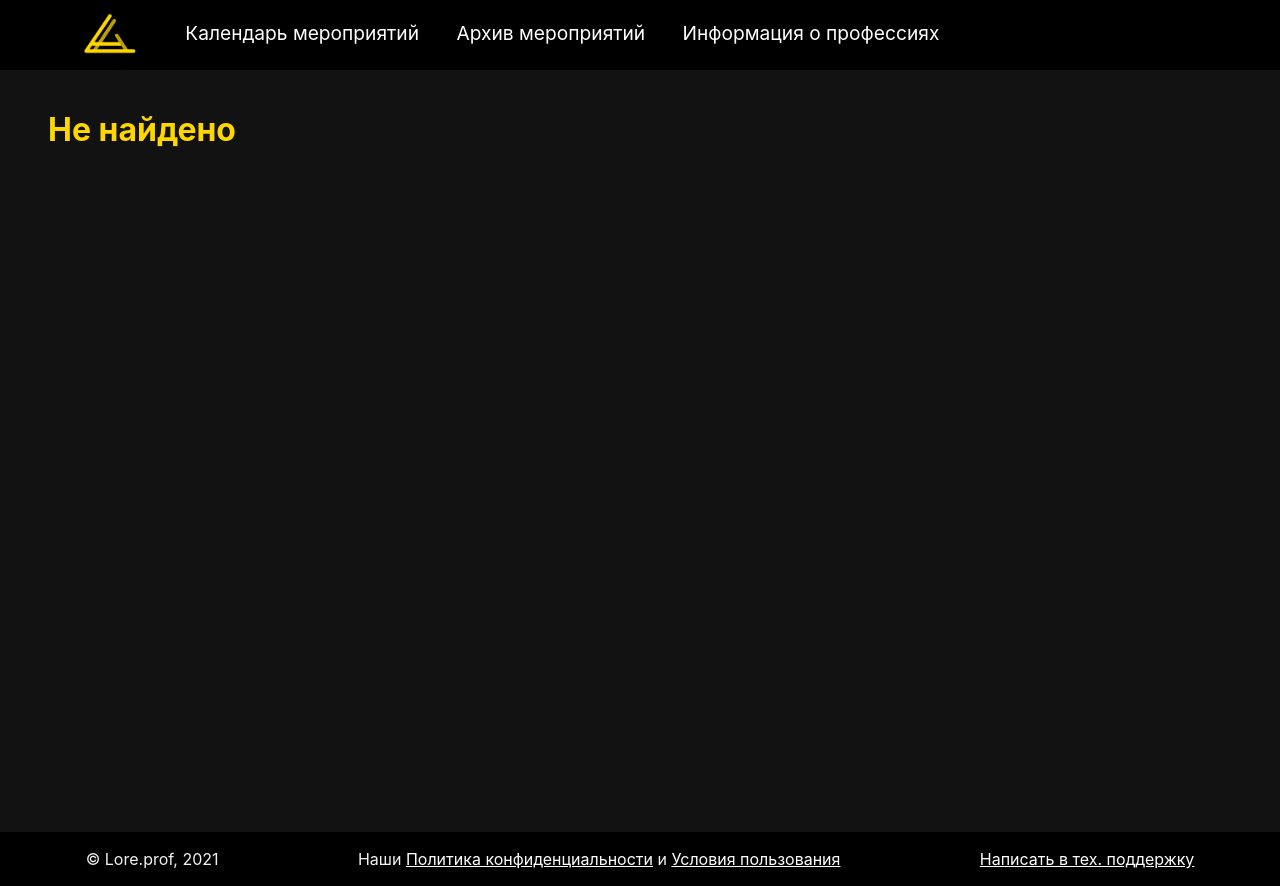
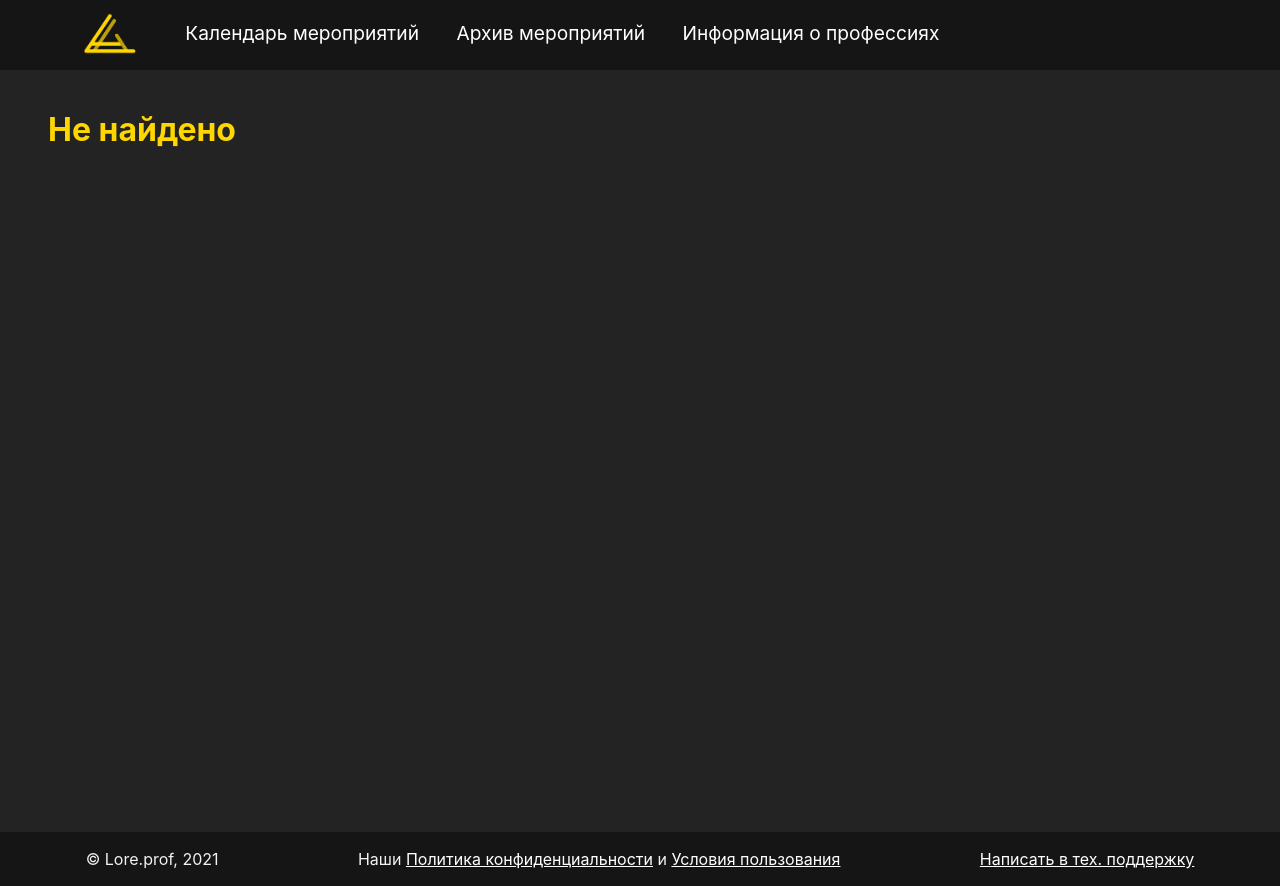
Before and after one commit to BLANK-21-22/lore_prof, a Flask app: page /event/1 in a window 1280 px wide. Run offline with Flask 2, Linux system fonts and the light colour scheme; data comes from the database, SQL or seed files in the repository; data that the repository does not hold is empty; parts of the project's set-up code (start-up, migrations or seed data) failed here and were passed over.

Commit message:
Немного изменение цвета

```diff
--- a/app/static/common.css
+++ b/app/static/common.css
@@ -8,7 +8,7 @@
     font-family: -apple-system,Nunito Sans,SF Pro Text,SF Pro Icons,"Segoe UI",Roboto,"Helvetica Neue",Arial,sans-serif,"Apple Color Emoji","Segoe UI Emoji","Segoe UI Symbol";
     font-weight: 400;
     line-height: 1.43;
-    background-color: #121212;
+    background-color: #232324;
 }
 
 .wrapper {
@@ -18,8 +18,8 @@
 
 header {
     padding: 0 4rem;
-    background-color: black;
-    box-shadow: none;
+    background-color: #151515;
+    box-shadow: #0c0e0f;
 }
 
 .mainInfo {
@@ -211,7 +211,7 @@
     top: 0;
     right: 0;
     bottom: 0;
-    background: #121212;
+    background: #232324;
     z-index: 1001;
 }
 
@@ -276,7 +276,7 @@
     height: 3.4rem;
     display: flex;
     justify-content: space-around;
-    background-color: black;
+    background-color: #151515;
     box-shadow: none;
     font-size: 1rem;
     font-family: -apple-system,Nunito Sans,SF Pro Text,SF Pro Icons,"Segoe UI",Roboto,"Helvetica Neue",Arial,sans-serif,"Apple Color Emoji","Segoe UI Emoji","Segoe UI Symbol";
```
